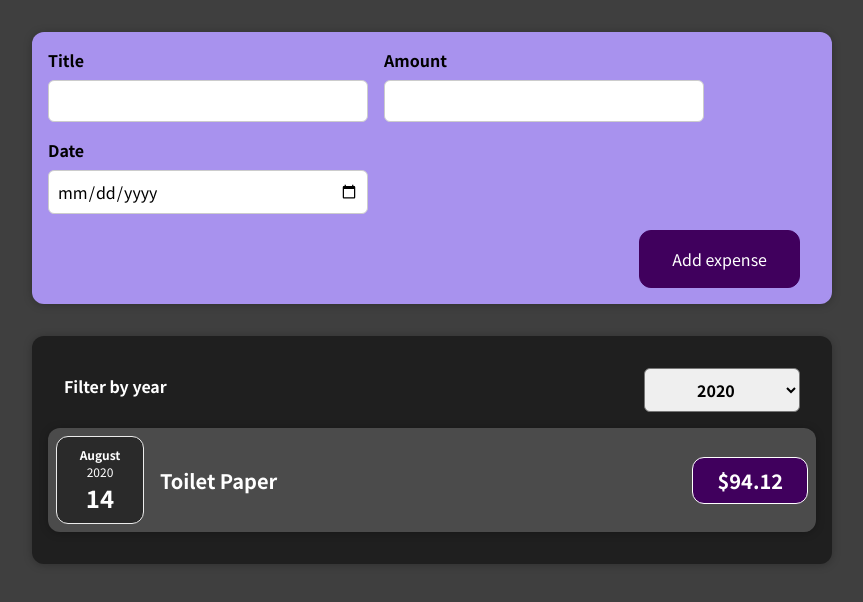
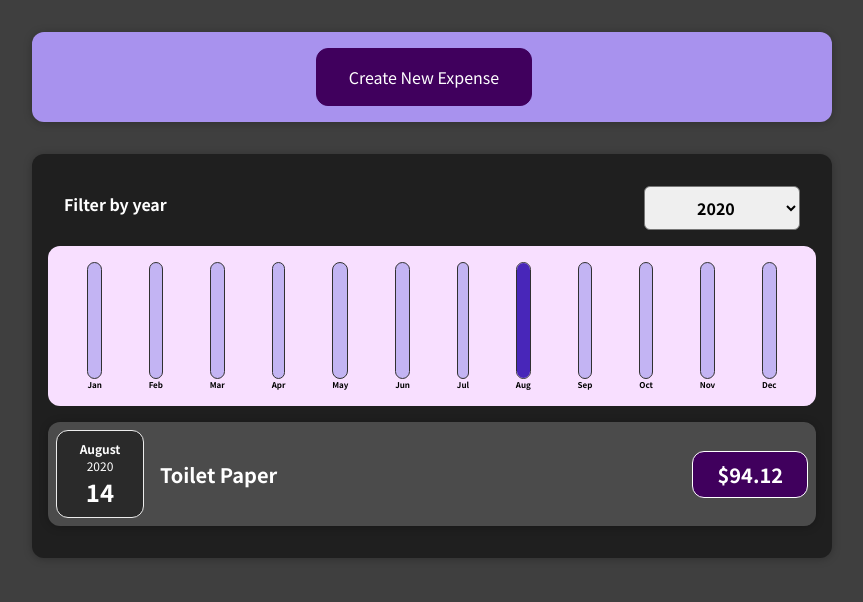
Before and after one commit to wowkmw/udemy-react-course, a React (Create React App) app: page / in a window 1280 px wide. Shown: the top 602 px of the page, without its empty margins (208-1071 px from the left). Built offline with nearby package versions, Linux system fonts and the light colour scheme.

Commit message:
Completed section 6

```diff
--- /dev/null
+++ b/src/components/Chart/Chart.css
@@ -0,0 +1,9 @@
+.chart {
+    padding: 1rem;
+    border-radius: 12px;
+    background-color: #f8dfff;
+    text-align: center;
+    display: flex;
+    justify-content: space-around;
+    height: 10rem;
+}
--- /dev/null
+++ b/src/components/Chart/Chart.js
@@ -0,0 +1,19 @@
+import React from 'react';
+
+import './Chart.css';
+import ChartBar from './ChartBar';
+
+const Chart = props => {
+    const maxValue = [...props.dataPoints].sort((a, b) => b.value - a.value)[0].value
+    // sort the array
+    return <div className='chart'>
+        {props.dataPoints.map(dataPoint => <ChartBar
+            key={dataPoint.label}
+            value={dataPoint.value}
+            maxVale={maxValue}
+            label={dataPoint.label}
+        />)}
+    </div>
+};
+
+export default Chart;
--- /dev/null
+++ b/src/components/Chart/ChartBar.css
@@ -0,0 +1,30 @@
+.chart-bar {
+    height: 100%;
+    display: flex;
+    flex-direction: column;
+    align-items: center;
+}
+
+.chart-bar__inner {
+    height: 100%;
+    width: 100%;
+    border: 1px solid #313131;
+    border-radius: 12px;
+    background-color: #c3b4f3;
+    overflow: hidden;
+    display: flex;
+    flex-direction: column;
+    justify-content: flex-end;
+}
+
+.chart-bar__fill {
+    background-color: #4826b9;
+    width: 100%;
+    transition: all 0.3s ease-out;
+}
+
+.chart-bar__label {
+    font-weight: bold;
+    font-size: 0.5rem;
+    text-align: center;
+}
--- /dev/null
+++ b/src/components/Chart/ChartBar.js
@@ -0,0 +1,15 @@
+import React from 'react';
+
+import './ChartBar.css';
+
+const ChartBar = props => {
+    const barInnerHeight = props.maxVale > 0 ? Math.round((props.value / props.maxVale) * 100) + '%' : '0%';
+    return <div className='chart-bar'>
+        <div className='chart-bar__inner'>
+            <div className='chart-bar__fill' style={{ height: barInnerHeight }}></div>
+        </div>
+        <div className='chart-bar__label'>{props.label}</div>
+    </div>
+};
+
+export default ChartBar;
--- /dev/null
+++ b/src/components/Expenses/ExpenseChart.js
@@ -0,0 +1,28 @@
+import React from 'react';
+
+import Chart from '../Chart/Chart';
+
+const ExpenseChart = props => {
+    const chartDataPoints = [
+        { label: 'Jan', value: 0 },
+        { label: 'Feb', value: 0 },
+        { label: 'Mar', value: 0 },
+        { label: 'Apr', value: 0 },
+        { label: 'May', value: 0 },
+        { label: 'Jun', value: 0 },
+        { label: 'Jul', value: 0 },
+        { label: 'Aug', value: 0 },
+        { label: 'Sep', value: 0 },
+        { label: 'Oct', value: 0 },
+        { label: 'Nov', value: 0 },
+        { label: 'Dec', value: 0 },
+    ];
+
+    props.expenses.forEach(expense => {
+        chartDataPoints[expense.date.getMonth()].value += expense.amount;
+    });
+
+    return <Chart dataPoints={chartDataPoints} />
+};
+
+export default ExpenseChart;
--- a/src/components/Expenses/ExpenseItem.js
+++ b/src/components/Expenses/ExpenseItem.js
@@ -6,6 +6,7 @@ import ExpenseDate from './ExpenseDate';
 
 const ExpenseItem = props => {
     return (
+        <li>
             <Card className='expense-item'>
                 <ExpenseDate date={props.expense.date} />
                 <div className='expense-item__description'>
@@ -13,6 +14,7 @@ const ExpenseItem = props => {
                     <div className='expense-item__price'>${props.expense.amount}</div>
                 </div>
             </Card>
+        </li>
     );
 };
 export default ExpenseItem;
--- a/src/components/Expenses/Expenses.js
+++ b/src/components/Expenses/Expenses.js
@@ -4,6 +4,7 @@ import Card from '../UI/Card';
 import './Expenses.css';
 import ExpensesFilter from './ExpenseFilter';
 import ExpenseList from './ExpenseList';
+import ExpenseChart from './ExpenseChart';
 
 const Expenses = props => {
     const [filteredYear, setFilteredYear] = useState('2020');
@@ -17,9 +18,10 @@ const Expenses = props => {
     return (
         <Card className='expenses'>
             <ExpensesFilter defaultFilteredYear={filteredYear} onUpdateFilter={filterHandler} />
+            <ExpenseChart expenses={filteredItems} />
             <ExpenseList items={filteredItems} />
         </Card>
     );
-}
+};
 
 export default Expenses;
--- a/src/components/NewExpense/ExpenseForm.js
+++ b/src/components/NewExpense/ExpenseForm.js
@@ -34,7 +34,7 @@ const ExpenseForm = props => {
         e.preventDefault();
         const expenseData = {
             title: enteredTitle,
-            amount: enteredAmount,
+            amount: +enteredAmount,
             date: new Date(enteredDate)
         }
         setEnteredTitle('');
@@ -60,6 +60,7 @@ const ExpenseForm = props => {
                 </div>
             </div>
             <div className='new-expense__actions'>
+                <button type='button' onClick={props.onClosePanelClick}>Cancel</button>
                 <button type='submit'>Add expense</button>
             </div>
         </form>
--- a/src/components/NewExpense/NewExpense.js
+++ b/src/components/NewExpense/NewExpense.js
@@ -1,9 +1,11 @@
-import React from 'react';
+import React, { useState } from 'react';
 
 import ExpenseForm from './ExpenseForm';
 import './NewExpense.css';
 
 const NewExpense = props => {
+    const [showPanel, setPanelState] = useState(false);
+
     const savedExpenseDataHandler = enteredData => {
         const expenseData = {
             ...enteredData,
@@ -11,9 +13,19 @@ const NewExpense = props => {
         };
         props.onAddExpense(expenseData);
     };
+
+    const panelOpenHandler = () => {
+        setPanelState(true);
+    };
+
+    const panelCloseHandler = () => {
+        setPanelState(false);
+    };
+
     return (
         <div className='new-expense'>
-            <ExpenseForm onSaveExpenseData={savedExpenseDataHandler} />
+            {showPanel ? <ExpenseForm onSaveExpenseData={savedExpenseDataHandler} onClosePanelClick={panelCloseHandler} />
+                : <button onClick={panelOpenHandler}>Create New Expense</button>}
         </div>
     );
 };
```
Lines whose indentation alone changed are shown as unchanged.
